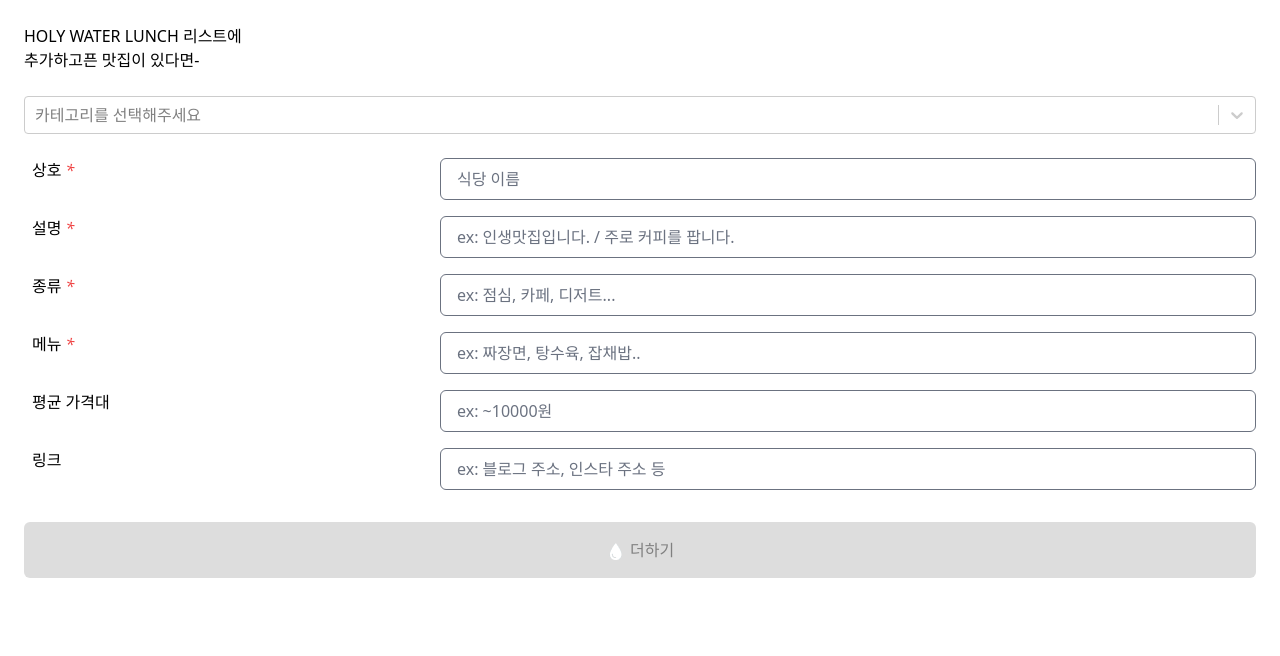
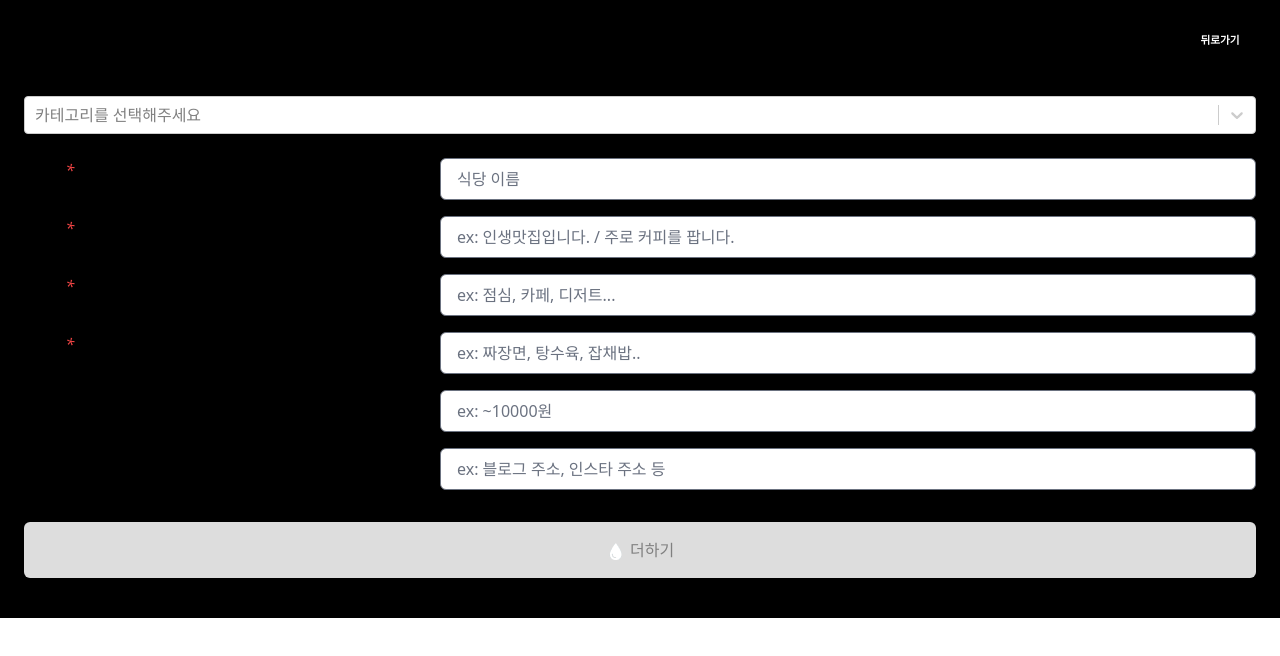
Before and after one commit to patiencendiligence/holy-water-lunch, a Next.js app: page /AddLunch in a window 1280 px wide. Shown: the top 656 px of the page. Built offline with nearby package versions, Linux system fonts and the light colour scheme.

Commit message:
style: minor fix

```diff
--- a/components/common/Layout.tsx
+++ b/components/common/Layout.tsx
@@ -52,7 +52,7 @@ export default function Layout({ children }: Props) {
       ? storage.getItem("prevPath")
       : "/";
   return (
-    <div className="font-sans relative px-4 items-start sm:px-6 md:px-4 lg:px-4 py-6 text-2xl mx-auto">
+    <div className="font-sans relative px-4 items-start sm:px-6 md:px-4 lg:px-4 py-6 text-2xl mx-auto bg-black">
       <Seo title={title} />
       <HomeContainer>
         {title !== "Home" && (
```
